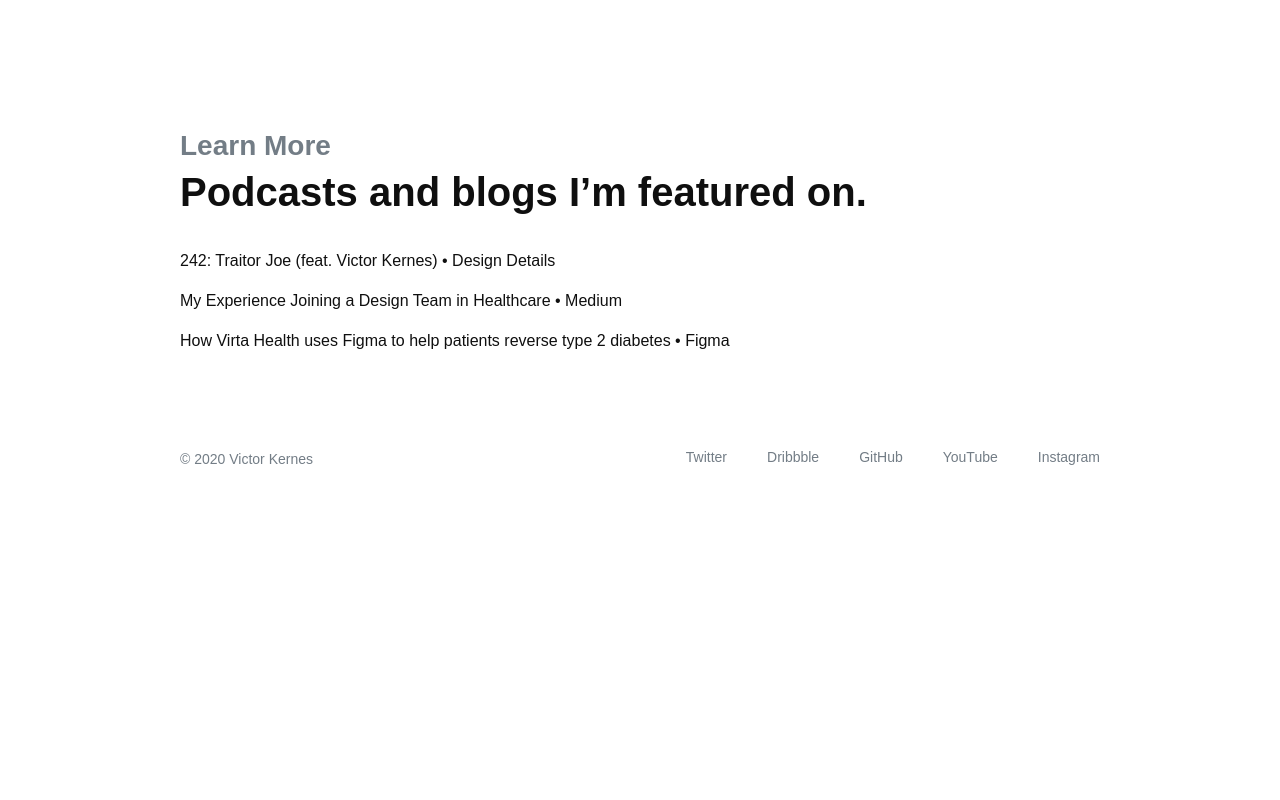
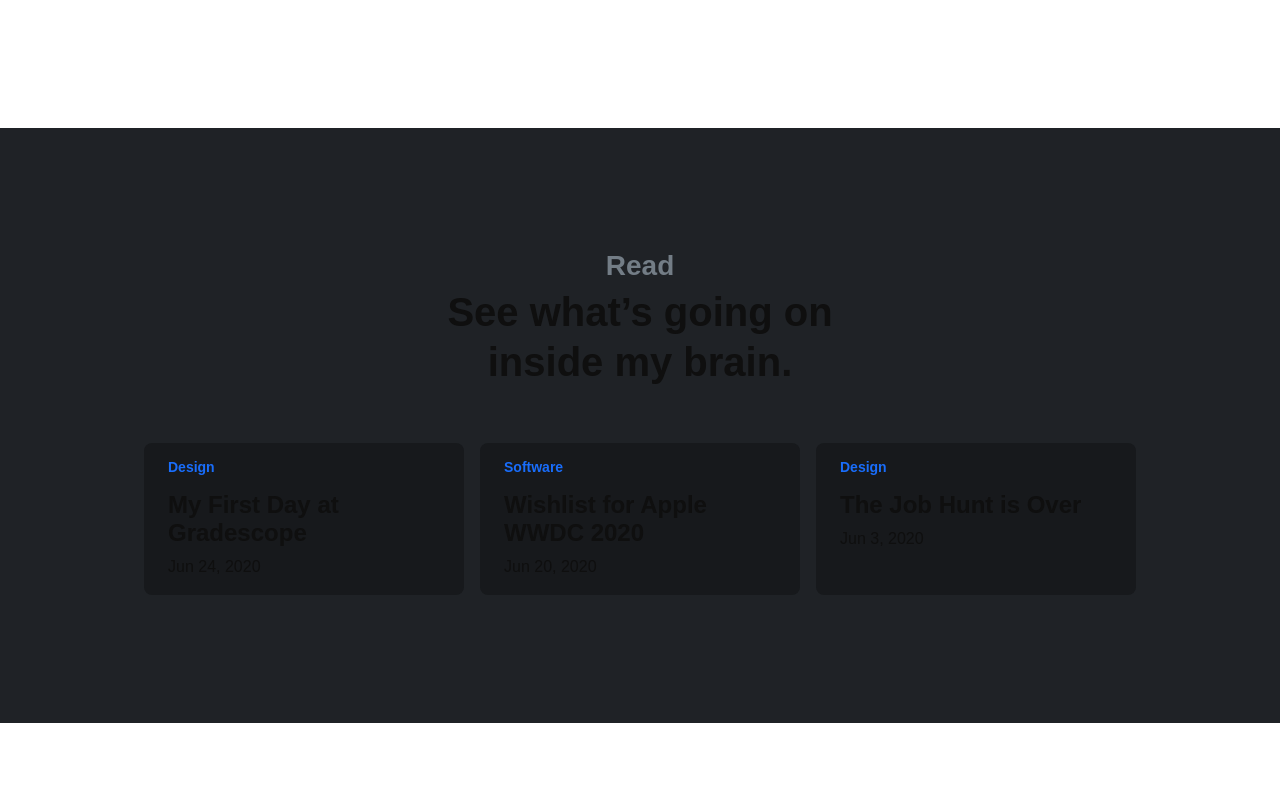
Before and after one commit to victorkernes/victor-kernes-next, a Next.js app: page / in a window 1280 px wide. Shown: the part 1080-1880 px from the top of the page. Before the commit the page ends 1705 px from the top, so only its background shows below. Built offline with nearby package versions, Linux system fonts and the light colour scheme.

Commit message:
Adding blog section

```diff
--- a/pages/index.js
+++ b/pages/index.js
@@ -24,6 +24,49 @@ export default () => (
       </div>
     </section>
     <Work />
+    <section className={"ArticleSection"}>
+      <div className={"Welcome"}>
+        <h4 className={"Subtitle"}>Read</h4>
+        <h1 className={"Title"}>See what’s going on inside my brain.</h1>
+      </div>
+      <div className={"Articles"}>
+        <ul className={"ArticlesContainer"}>
+          <a
+            className={"Article"}
+            href="https://blog.victorkernes.com/my-first-day-at-gradescope"
+            target="_blank"
+          >
+            <li className={"ArticleContainer"}>
+              <span className={"ArticleCategory"}>Design</span>
+              <h2 className={"ArticleTitle"}>My First Day at Gradescope</h2>
+              <p>Jun 24, 2020</p>
+            </li>
+          </a>
+          <a
+            className={"Article"}
+            href="https://blog.victorkernes.com/wishlist-for-apple-wwdc-2020"
+            target="_blank"
+          >
+            <li className={"ArticleContainer"}>
+              <span className={"ArticleCategory"}>Software</span>
+              <h2 className={"ArticleTitle"}>Wishlist for Apple WWDC 2020</h2>
+              <p>Jun 20, 2020</p>
+            </li>
+          </a>
+          <a
+            className={"Article"}
+            href="https://blog.victorkernes.com/the-job-hunt-is-over"
+            target="_blank"
+          >
+            <li className={"ArticleContainer"}>
+              <span className={"ArticleCategory"}>Design</span>
+              <h2 className={"ArticleTitle"}>The Job Hunt is Over</h2>
+              <p>Jun 3, 2020</p>
+            </li>
+          </a>
+        </ul>
+      </div>
+    </section>
     <section className={"FeaturedContainer"}>
       <h4 className={"Subtitle"}>Learn More</h4>
       <h1 className={"Title"}>Podcasts and blogs I’m featured on.</h1>
--- a/pages/styles.css
+++ b/pages/styles.css
@@ -167,7 +167,44 @@ p {
 .FeaturedContainer {
   max-width: 920px;
   margin: 0 auto;
-  padding-bottom: 5rem;
+  padding-top: 180px;
+  padding-bottom: 120px;
+}
+.ArticleSection {
+  background: #1f2226;
+  animation: fadein 2s;
+  display: flex;
+  width: 100%;
+  flex-direction: column;
+  padding-top: 120px;
+  padding-bottom: 120px;
+}
+.Articles {
+  padding-top: 40px;
+  max-width: 1072px;
+  margin: 0 auto;
+}
+.ArticlesContainer {
+  width: 100%;
+  display: flex;
+  flex-wrap: wrap;
+}
+.Article {
+  background: #17191c;
+  border-radius: 8px;
+  padding: 16px 24px;
+  margin: 0.5rem;
+  width: 320px;
+}
+.ArticleCategory {
+  font-size: 14px;
+  font-weight: 600;
+  color: #196dfb;
+  display: block;
+  padding-bottom: 16px;
+}
+.ArticleTitle {
+  padding-bottom: 8px;
 }
 .FeaturedContainer h1 {
   padding-bottom: 32px;
@@ -247,6 +284,12 @@ p {
     font-size: 2rem;
     padding-bottom: 2rem;
   }
+  .ArticlesContainer {
+    flex-direction: column;
+  }
+  .Article {
+    width: 100%;
+  }
 }
 @keyframes fadein {
   from {
```
